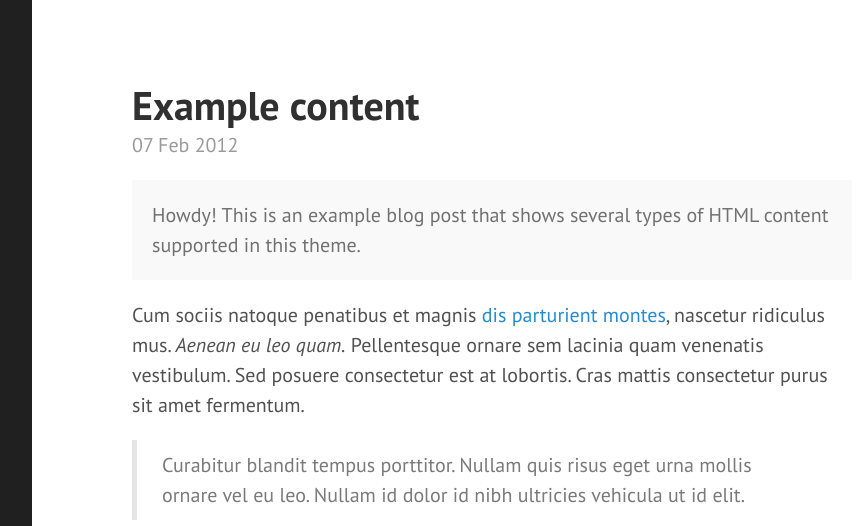
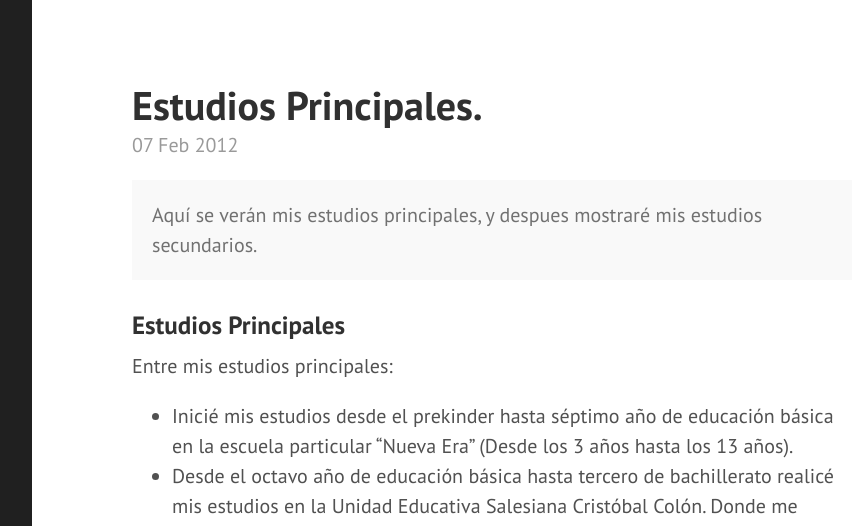
Before and after one commit to ErickTheurer/Pruebas-otra-vez, a Jekyll site: the page built from _posts/2012-02-07-example-content.md, in a window 1280 px wide and 1400 px high. Shown: the top 526 px of the window, without its empty margins (328-1192 px from the left). Built offline with Jekyll 4.4.1, drawn with Linux system fonts in a browser that asks for light colours; Markdown is read by kramdown in place of the engine named in the settings; some of the changed text lies outside the part shown.

Commit message:
Update 2012-02-07-example-content.md

```diff
--- a/_posts/2012-02-07-example-content.md
+++ b/_posts/2012-02-07-example-content.md
@@ -1,138 +1,20 @@
 ---
 layout: post
-title: Example content
+title: Estudios Principales.
 ---
 
 
 <div class="message">
-  Howdy! This is an example blog post that shows several types of HTML content supported in this theme.
+  Aquí se verán mis estudios principales, y despues mostraré mis estudios secundarios.
 </div>
 
-Cum sociis natoque penatibus et magnis <a href="#">dis parturient montes</a>, nascetur ridiculus mus. *Aenean eu leo quam.* Pellentesque ornare sem lacinia quam venenatis vestibulum. Sed posuere consectetur est at lobortis. Cras mattis consectetur purus sit amet fermentum.
+### Estudios Principales
+Entre mis estudios principales:
 
-> Curabitur blandit tempus porttitor. Nullam quis risus eget urna mollis ornare vel eu leo. Nullam id dolor id nibh ultricies vehicula ut id elit.
+* Inicié mis estudios desde el prekinder hasta séptimo año de educación básica en la escuela particular "Nueva Era" (Desde los 3 años hasta los 13 años).
+* Desde el octavo año de educación básica hasta tercero de bachillerato realicé mis estudios en la Unidad Educativa Salesiana Cristóbal Colón. Donde me gradué con un promedio total de 8.11 (OCHO COMA ONCE) en Ciencias el 6 de Marzo de 2018. (Desde 13 años hasta 18 años).
 
-Etiam porta **sem malesuada magna** mollis euismod. Cras mattis consectetur purus sit amet fermentum. Aenean lacinia bibendum nulla sed consectetur.
+![alt text](https://www.guayaquilesmidestino.com/sites/default/files/colegio_cristobal_colon_10.jpg)
 
-## Inline HTML elements
-
-HTML defines a long list of available inline tags, a complete list of which can be found on the [Mozilla Developer Network](https://developer.mozilla.org/en-US/docs/Web/HTML/Element).
-
-- **To bold text**, use `<strong>`.
-- *To italicize text*, use `<em>`.
-- Abbreviations, like <abbr title="HyperText Markup Langage">HTML</abbr> should use `<abbr>`, with an optional `title` attribute for the full phrase.
-- Citations, like <cite>&mdash; Mark otto</cite>, should use `<cite>`.
-- <del>Deleted</del> text should use `<del>` and <ins>inserted</ins> text should use `<ins>`.
-- Superscript <sup>text</sup> uses `<sup>` and subscript <sub>text</sub> uses `<sub>`.
-
-Most of these elements are styled by browsers with few modifications on our part.
-
-## Heading
-
-Vivamus sagittis lacus vel augue rutrum faucibus dolor auctor. Duis mollis, est non commodo luctus, nisi erat porttitor ligula, eget lacinia odio sem nec elit. Morbi leo risus, porta ac consectetur ac, vestibulum at eros.
-
-### Code
-
-Cum sociis natoque penatibus et magnis dis `code element` montes, nascetur ridiculus mus.
-
-{% highlight js %}
-// Example can be run directly in your JavaScript console
-
-// Create a function that takes two arguments and returns the sum of those arguments
-var adder = new Function("a", "b", "return a + b");
-
-// Call the function
-adder(2, 6);
-// > 8
-{% endhighlight %}
-
-Aenean lacinia bibendum nulla sed consectetur. Etiam porta sem malesuada magna mollis euismod. Fusce dapibus, tellus ac cursus commodo, tortor mauris condimentum nibh, ut fermentum massa.
-
-### Gists via GitHub Pages
-
-Vestibulum id ligula porta felis euismod semper. Nullam quis risus eget urna mollis ornare vel eu leo. Donec sed odio dui.
-
-{% gist 5555251 gist.md %}
-
-Aenean eu leo quam. Pellentesque ornare sem lacinia quam venenatis vestibulum. Nullam quis risus eget urna mollis ornare vel eu leo. Cum sociis natoque penatibus et magnis dis parturient montes, nascetur ridiculus mus. Donec sed odio dui. Vestibulum id ligula porta felis euismod semper.
-
-### Lists
-
-Cum sociis natoque penatibus et magnis dis parturient montes, nascetur ridiculus mus. Aenean lacinia bibendum nulla sed consectetur. Etiam porta sem malesuada magna mollis euismod. Fusce dapibus, tellus ac cursus commodo, tortor mauris condimentum nibh, ut fermentum massa justo sit amet risus.
-
-* Praesent commodo cursus magna, vel scelerisque nisl consectetur et.
-* Donec id elit non mi porta gravida at eget metus.
-* Nulla vitae elit libero, a pharetra augue.
-
-Donec ullamcorper nulla non metus auctor fringilla. Nulla vitae elit libero, a pharetra augue.
-
-1. Vestibulum id ligula porta felis euismod semper.
-2. Cum sociis natoque penatibus et magnis dis parturient montes, nascetur ridiculus mus.
-3. Maecenas sed diam eget risus varius blandit sit amet non magna.
-
-Cras mattis consectetur purus sit amet fermentum. Sed posuere consectetur est at lobortis.
-
-<dl>
-  <dt>HyperText Markup Language (HTML)</dt>
-  <dd>The language used to describe and define the content of a Web page</dd>
-
-  <dt>Cascading Style Sheets (CSS)</dt>
-  <dd>Used to describe the appearance of Web content</dd>
-
-  <dt>JavaScript (JS)</dt>
-  <dd>The programming language used to build advanced Web sites and applications</dd>
-</dl>
-
-Integer posuere erat a ante venenatis dapibus posuere velit aliquet. Morbi leo risus, porta ac consectetur ac, vestibulum at eros. Nullam quis risus eget urna mollis ornare vel eu leo.
-
-### Images
-
-Quisque consequat sapien eget quam rhoncus, sit amet laoreet diam tempus. Aliquam aliquam metus erat, a pulvinar turpis suscipit at.
-
-![placeholder](http://placehold.it/800x400 "Large example image")
-![placeholder](http://placehold.it/400x200 "Medium example image")
-![placeholder](http://placehold.it/200x200 "Small example image")
-
-### Tables
-
-Aenean lacinia bibendum nulla sed consectetur. Lorem ipsum dolor sit amet, consectetur adipiscing elit.
-
-<table>
-  <thead>
-    <tr>
-      <th>Name</th>
-      <th>Upvotes</th>
-      <th>Downvotes</th>
-    </tr>
-  </thead>
-  <tfoot>
-    <tr>
-      <td>Totals</td>
-      <td>21</td>
-      <td>23</td>
-    </tr>
-  </tfoot>
-  <tbody>
-    <tr>
-      <td>Alice</td>
-      <td>10</td>
-      <td>11</td>
-    </tr>
-    <tr>
-      <td>Bob</td>
-      <td>4</td>
-      <td>3</td>
-    </tr>
-    <tr>
-      <td>Charlie</td>
-      <td>7</td>
-      <td>9</td>
-    </tr>
-  </tbody>
-</table>
-
-Nullam id dolor id nibh ultricies vehicula ut id elit. Sed posuere consectetur est at lobortis. Nullam quis risus eget urna mollis ornare vel eu leo.
-
------
-
-Want to see something else added? <a href="https://github.com/poole/poole/issues/new">Open an issue.</a>
+* Actualmente, a mis 19 años, estoy estudiando en la Universidad Estatal de Guayaquil, me encuentro en el primer semestre.
+![alt text](https://upload.wikimedia.org/wikipedia/commons/f/ff/UGlogo.png)
```
